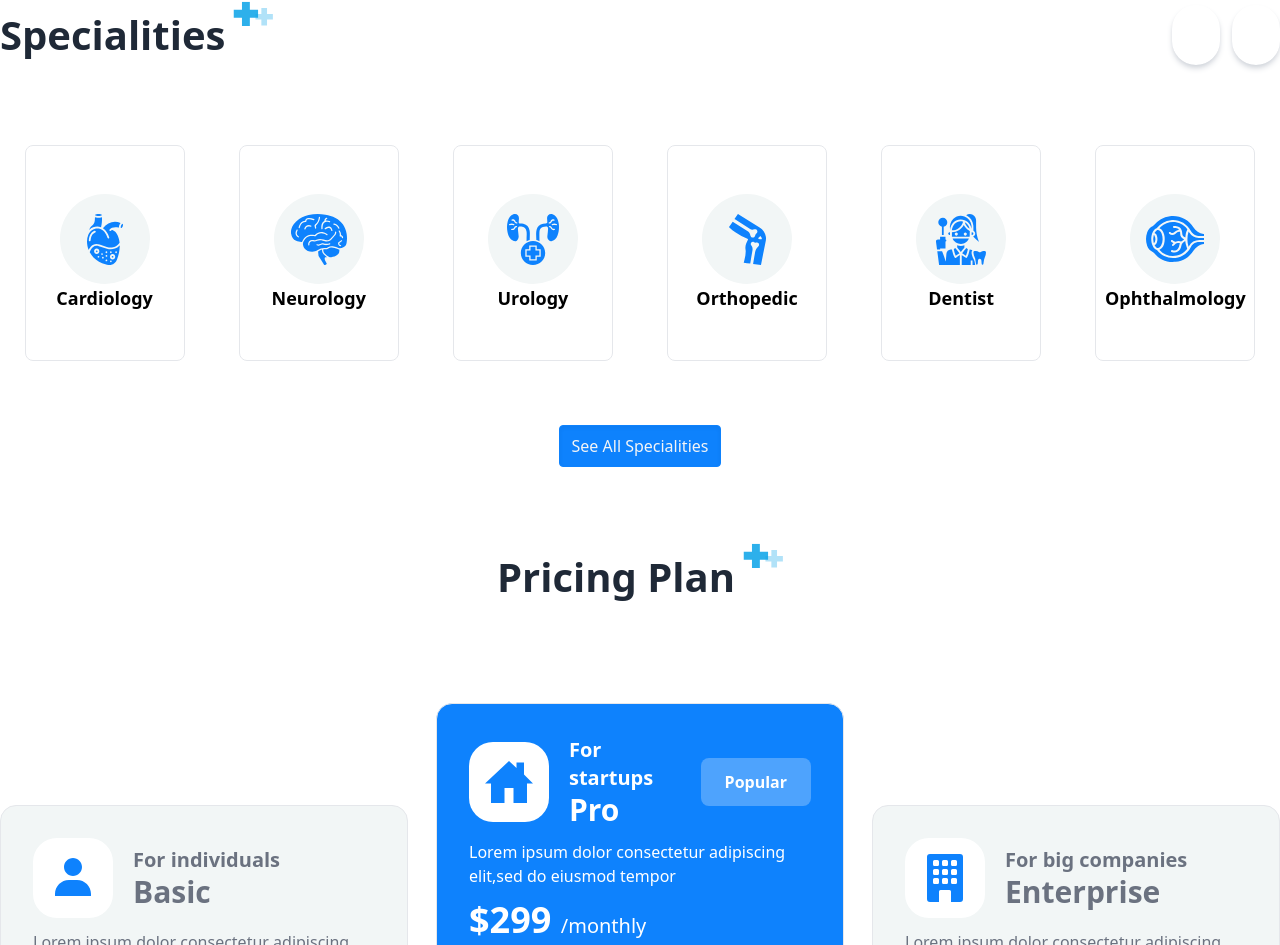
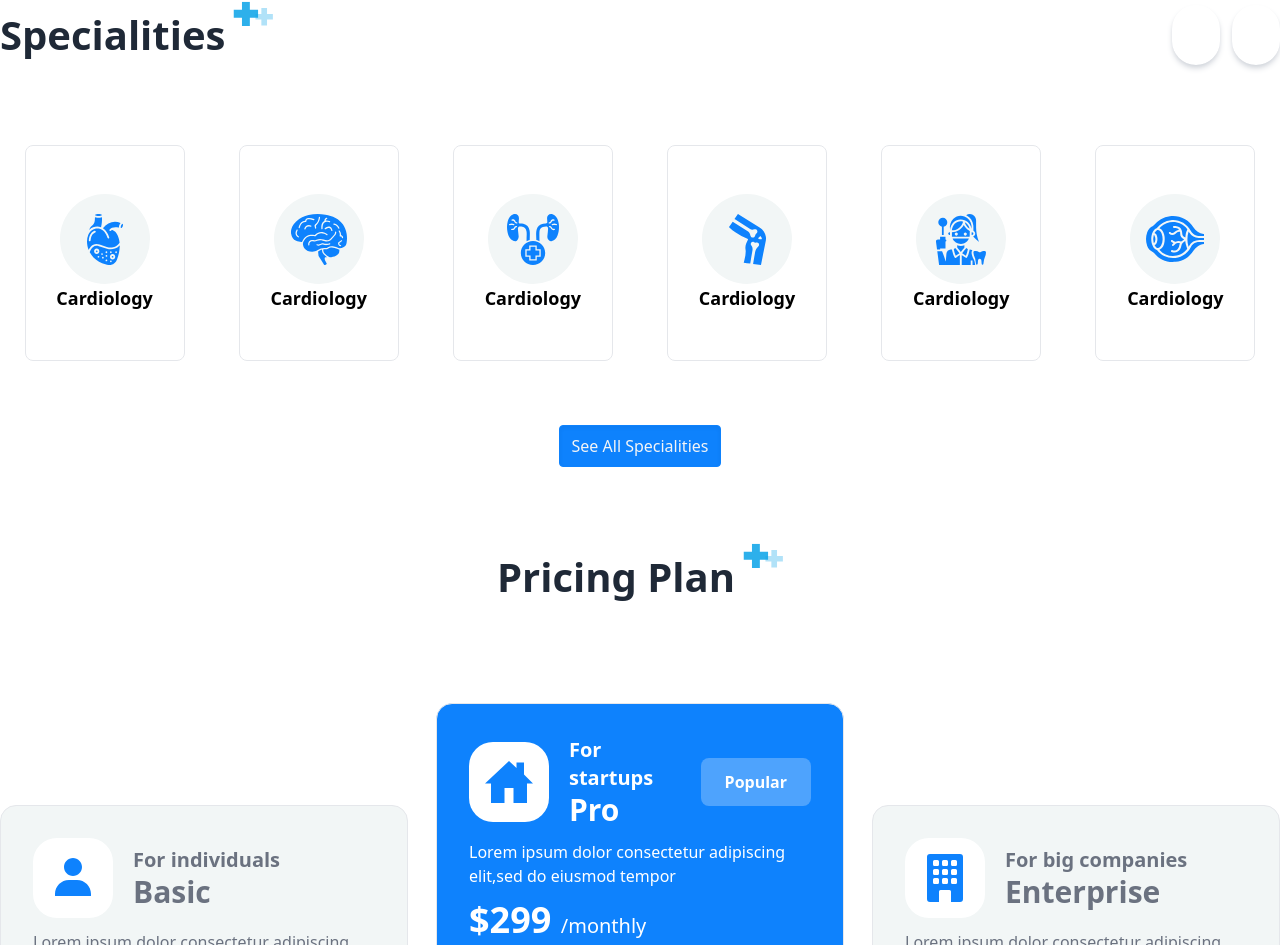
Before and after one commit to Rubayet-hasan-yasin/doc-hub, a React (Vite) app: page / in a window 1280 px wide. Shown: the part 927-1872 px from the top of the page. Built offline with nearby package versions, Linux system fonts and the light colour scheme; some icons are missing.

Commit message:
specialities update

```diff
--- a/src/Page/Home/Specialities/Specialities.jsx
+++ b/src/Page/Home/Specialities/Specialities.jsx
@@ -28,10 +28,61 @@ import { FreeMode, Pagination } from 'swiper/modules';
 
 
 
+// items array
+const items = [
+  {
+    icon: img1,
+    text: 'Cardiology'
+  },
+  {
+    icon: img2,
+    text: 'Neurology'
+  },
+  {
+    icon: img3,
+    text: 'Urology'
+  },
+  {
+    icon: img4,
+    text: 'Orthopedic'
+  },
+  {
+    icon: img5,
+    text: 'Dentist'
+  },
+  {
+    icon: img6,
+    text: 'Ophthalmology'
+  },
+  {
+    icon: img1,
+    text: 'Cardiology'
+  },
+  {
+    icon: img2,
+    text: 'Neurology'
+  },
+  {
+    icon: img3,
+    text: 'Urology'
+  },
+  {
+    icon: img4,
+    text: 'Orthopedic'
+  },
+  {
+    icon: img5,
+    text: 'Dentist'
+  },
+  {
+    icon: img6,
+    text: 'Ophthalmology'
+  },
+]
+
 
 const Specialities = () => {
   const swiperRef = useRef();
-  const swiper = useSwiper();
 
 const handlenext = ()=>{
   swiperRef.current.swiper.slideNext();
@@ -77,127 +128,19 @@ const handleprev = ()=>{
           modules={[Pagination]}
           className="mySwiper"
         >
-          <SwiperSlide>
+          {
+            items.map((item, index)=>
+              (<SwiperSlide key={index}>
               < div className="rounded-lg w-40 border mx-auto" >
                 <div className="my-12">
                   <figure className="bg-[#F2F6F6] p-4 rounded-full mx-auto w-[90px] h-[90px] grid justify-center items-center">
-                  <img src={img1} alt="" />
+                    <img src={item.icon} alt="" />
                   </figure>
                   <p className="text-center text-lg font-semibold">Cardiology</p>
                 </div>
               </div >
-          </SwiperSlide>
-          <SwiperSlide>
-            < div className="rounded-lg w-40 border mx-auto" >
-              <div className="my-12">
-                <figure className="bg-[#F2F6F6] p-4 rounded-full mx-auto w-[90px] h-[90px] grid justify-center items-center">
-                  <img src={img2} className="" />
-                </figure>
-                <p className="text-center text-lg  font-semibold">Neurology</p>
-              </div>
-            </div >
-          </SwiperSlide>
-          <SwiperSlide>
-            <div className="rounded-lg w-40 border mx-auto" >
-              <div className="my-12">
-                <figure className="bg-[#F2F6F6] p-4 rounded-full mx-auto w-[90px] h-[90px] grid justify-center items-center">
-                  <img src={img3} className="" />
-                </figure>
-                <p className="text-center text-lg font-semibold">Urology</p>
-              </div>
-            </div >
-          </SwiperSlide>
-          <SwiperSlide>
-            < div className="rounded-lg w-40 border mx-auto" >
-              <div className="my-12">
-                <figure className="bg-[#F2F6F6] p-4 rounded-full mx-auto w-[90px] h-[90px] grid justify-center items-center">
-                  <img src={img4} className="" />
-                </figure>
-                <p className="text-center text-lg font-semibold">Orthopedic</p>
-              </div>
-            </div >
-          </SwiperSlide>
-          <SwiperSlide>
-            < div className="rounded-lg w-40 border mx-auto" >
-              <div className="my-12">
-                <figure className="bg-[#F2F6F6] p-4 rounded-full mx-auto w-[90px] h-[90px] grid justify-center items-center">
-                  <img src={img5} className="" />
-                </figure>
-                <p className="text-center text-lg font-semibold">Dentist</p>
-              </div>
-            </div >
-          </SwiperSlide>
-          <SwiperSlide>
-            < div className="rounded-lg w-40 border mx-auto" >
-              <div className="my-12">
-                <figure className="bg-[#F2F6F6] p-4 rounded-full mx-auto w-[90px] h-[90px] grid justify-center items-center">
-                  <img src={img6} className=" " />
-                </figure>
-                <p className="text-center text-lg font-semibold">Ophthalmology</p>
-              </div>
-            </div >
-          </SwiperSlide>
-          <SwiperSlide>
-            < div className="rounded-lg w-40 border mx-auto" >
-              <div className="my-12">
-                <figure className="bg-[#F2F6F6] p-4 rounded-full mx-auto w-[90px] h-[90px] grid justify-center items-center">
-                  <img src={img1} alt="" />
-                </figure>
-                <p className="text-center text-lg font-semibold">Cardiology</p>
-              </div>
-            </div >
-          </SwiperSlide>
-          <SwiperSlide>
-            < div className="rounded-lg w-40 border mx-auto" >
-              <div className="my-12">
-                <figure className="bg-[#F2F6F6] p-4 rounded-full mx-auto w-[90px] h-[90px] grid justify-center items-center">
-                  <img src={img2} className="" />
-                </figure>
-                <p className="text-center text-lg  font-semibold">Neurology</p>
-              </div>
-            </div >
-          </SwiperSlide>
-          <SwiperSlide>
-            <div className="rounded-lg w-40 border mx-auto" >
-              <div className="my-12">
-                <figure className="bg-[#F2F6F6] p-4 rounded-full mx-auto w-[90px] h-[90px] grid justify-center items-center">
-                  <img src={img3} className="" />
-                </figure>
-                <p className="text-center text-lg font-semibold">Urology</p>
-              </div>
-            </div >
-          </SwiperSlide>
-          <SwiperSlide>
-            < div className="rounded-lg w-40 border mx-auto" >
-              <div className="my-12">
-                <figure className="bg-[#F2F6F6] p-4 rounded-full mx-auto w-[90px] h-[90px] grid justify-center items-center">
-                  <img src={img4} className="" />
-                </figure>
-                <p className="text-center text-lg font-semibold">Orthopedic</p>
-              </div>
-            </div >
-          </SwiperSlide>
-          <SwiperSlide>
-            < div className="rounded-lg w-40 border mx-auto" >
-              <div className="my-12">
-                <figure className="bg-[#F2F6F6] p-4 rounded-full mx-auto w-[90px] h-[90px] grid justify-center items-center">
-                  <img src={img5} className="" />
-                </figure>
-                <p className="text-center text-lg font-semibold">Dentist</p>
-              </div>
-            </div >
-          </SwiperSlide>
-          <SwiperSlide>
-            < div className="rounded-lg w-40 border mx-auto" >
-              <div className="my-12">
-                <figure className="bg-[#F2F6F6] p-4 rounded-full mx-auto w-[90px] h-[90px] grid justify-center items-center">
-                  <img src={img6} className=" " />
-                </figure>
-                <p className="text-center text-lg font-semibold">Ophthalmology</p>
-              </div>
-            </div >
-          </SwiperSlide>
-
+            </SwiperSlide>))
+          }
         </Swiper>
 
 
```
Also changed, not shown: src/Page/Home/Work/Work.jsx (+0 -8 lines). Lines whose indentation alone changed are shown as unchanged.
